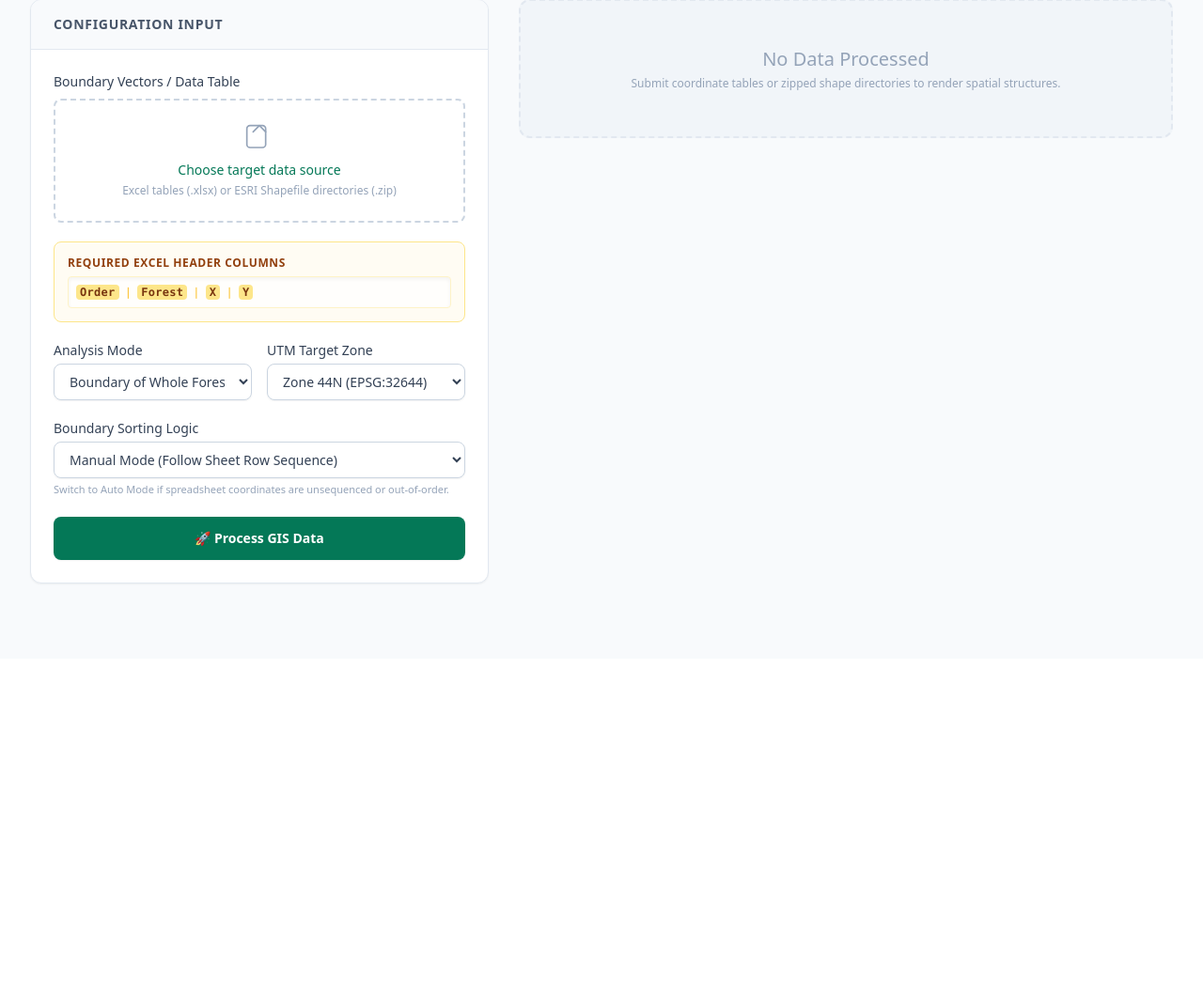
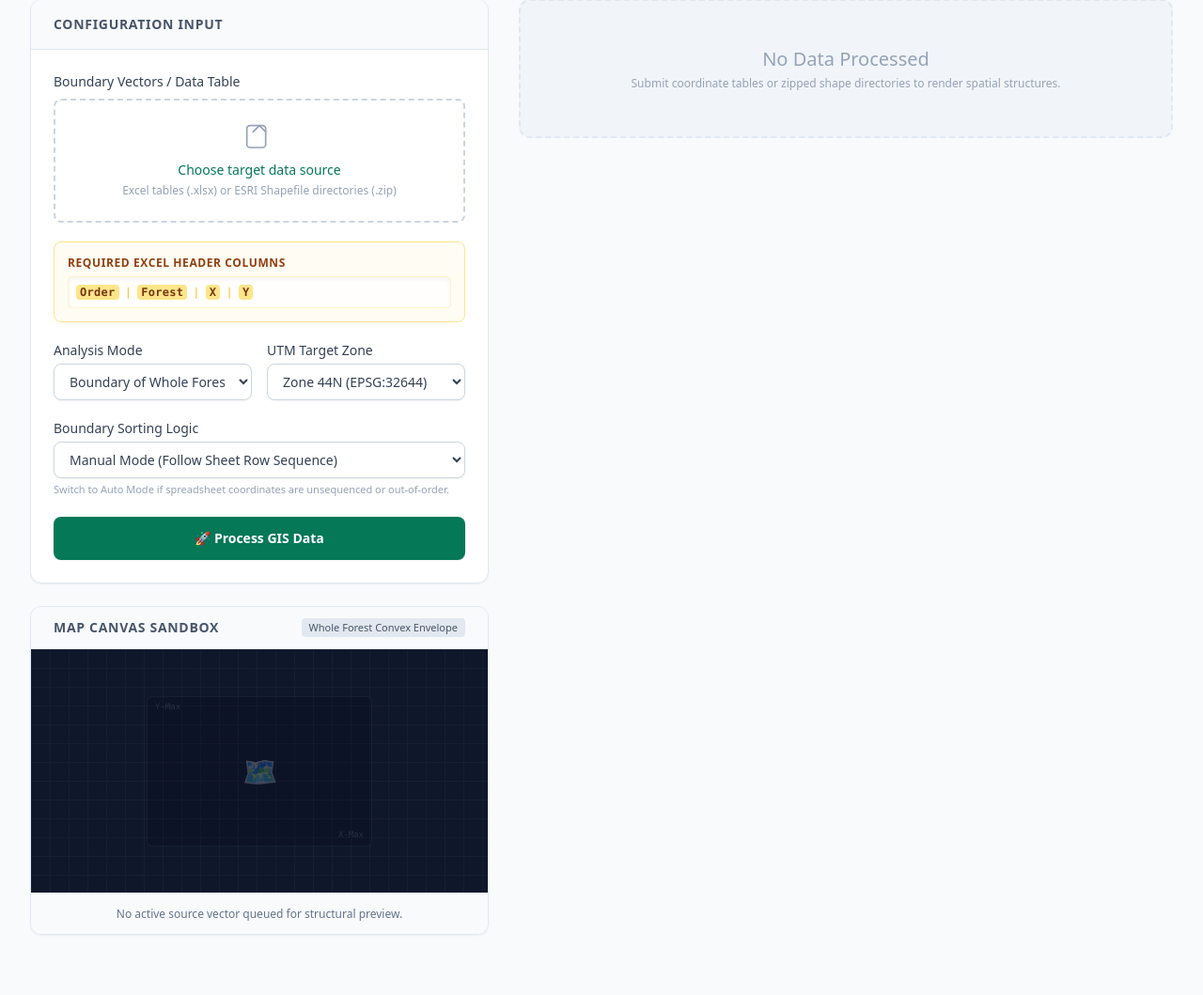
Before and after one commit to 1ravikafle-glitch/ElfakGISProStudio, a Flask app: page / in a window 1280 px wide. Shown: the part 99-1158 px from the top of the page at 94% size. Before the commit the page ends 721 px from the top, so only its background shows below. Run offline with Flask 3, Linux system fonts and the light colour scheme; some libraries are stand-ins or nearby versions.

Commit message:
Update index.html

```diff
--- a/templates/index.html
+++ b/templates/index.html
@@ -15,22 +15,28 @@
             const wholeForestTemplate = document.getElementById("wholeForestTemplate");
             const segmentedForestTemplate = document.getElementById("segmentedForestTemplate");
 
+            // Map Preview Context Elements
+            const previewMapContext = document.getElementById("previewMapContext");
+
             // Handle Mode Visibility Transitions
             if (mode === "sample") {
                 sampleBox.classList.remove("hidden");
                 sampleBox.classList.add("grid");
                 wholeForestTemplate.classList.add("hidden");
                 segmentedForestTemplate.classList.add("hidden");
+                if(previewMapContext) previewMapContext.textContent = "Sample Plot Grid Space";
             } else if (mode === "compartment") {
                 sampleBox.classList.remove("grid");
                 sampleBox.classList.add("hidden");
                 wholeForestTemplate.classList.add("hidden");
                 segmentedForestTemplate.classList.remove("hidden");
+                if(previewMapContext) previewMapContext.textContent = "Segmented Forest Compartments";
             } else {
                 sampleBox.classList.remove("grid");
                 sampleBox.classList.add("hidden");
                 wholeForestTemplate.classList.remove("hidden");
                 segmentedForestTemplate.classList.add("hidden");
+                if(previewMapContext) previewMapContext.textContent = "Whole Forest Convex Envelope";
             }
 
             // Hide boundary algorithm choices if user directly uploads a raw Shapefile zip
@@ -51,14 +57,22 @@
             const previewContainer = document.getElementById("previewContainer");
             const previewFileName = document.getElementById("previewFileName");
             const previewType = document.getElementById("previewType");
+            const liveMapPreview = document.getElementById("liveMapPreview");
+            const mapStatusText = document.getElementById("mapStatusText");
 
             if (fileInput && fileInput.files.length > 0) {
                 const file = fileInput.files[0];
                 previewFileName.textContent = file.name;
                 previewType.textContent = (file.size / 1024).toFixed(1) + " KB";
                 previewContainer.classList.remove("hidden");
+
+                // Update Map Preview state to reflect loaded data stage
+                if(liveMapPreview) liveMapPreview.classList.remove("opacity-40");
+                if(mapStatusText) mapStatusText.innerHTML = `⚠️ Vector canvas ready. Press <span class="font-semibold text-emerald-700">Process GIS Data</span> to compute spatial shapes.`;
             } else {
                 previewContainer.classList.add("hidden");
+                if(liveMapPreview) liveMapPreview.classList.add("opacity-40");
+                if(mapStatusText) mapStatusText.textContent = "No active source vector queued for structural preview.";
             }
         }
 
@@ -99,7 +113,8 @@
 
         <div class="grid grid-cols-1 lg:grid-cols-12 gap-8 items-start">
 
-            <div class="lg:col-span-5 bg-white rounded-xl shadow-sm border border-slate-200 overflow-hidden">
+            <div class="lg:col-span-5 space-y-6">
+                <div class="bg-white rounded-xl shadow-sm border border-slate-200 overflow-hidden">
                     <div class="bg-slate-50 px-6 py-4 border-b border-slate-200">
                         <h2 class="text-sm font-semibold uppercase tracking-wider text-slate-600">Configuration Input</h2>
                     </div>
@@ -213,6 +228,28 @@
                     </form>
                 </div>
 
+                <div class="bg-white rounded-xl shadow-sm border border-slate-200 overflow-hidden">
+                    <div class="bg-slate-50 px-6 py-3 border-b border-slate-200 flex items-center justify-between">
+                        <h2 class="text-sm font-semibold uppercase tracking-wider text-slate-600">Map Canvas Sandbox</h2>
+                        <span id="previewMapContext" class="text-[11px] bg-slate-200 text-slate-600 px-2 py-0.5 rounded font-medium">Whole Forest Convex Envelope</span>
+                    </div>
+                    <div class="p-4 bg-slate-900 flex flex-col items-center justify-center relative min-h-[260px] border-b border-slate-100">
+                        <div class="absolute inset-0 opacity-[0.07] bg-[linear-gradient(to_right,#808080_1px,transparent_1px),linear-gradient(to_bottom,#808080_1px,transparent_1px)] bg-[size:20px_20px]"></div>
+
+                        <div id="liveMapPreview" class="w-full max-w-[240px] h-40 border border-slate-700/60 rounded-md relative flex items-center justify-center transition-all duration-300 opacity-40 bg-slate-950/40 shadow-inner z-10">
+                            <span class="text-3xl animate-pulse">🗺️</span>
+                            <div class="absolute top-1 left-2 text-[9px] font-mono text-slate-600">Y-Max</div>
+                            <div class="absolute bottom-1 right-2 text-[9px] font-mono text-slate-600">X-Max</div>
+                        </div>
+                    </div>
+                    <div class="bg-slate-50 px-5 py-3 border-t border-slate-100 text-center">
+                        <p id="mapStatusText" class="text-xs text-slate-500 leading-normal">
+                            No active source vector queued for structural preview.
+                        </p>
+                    </div>
+                </div>
+            </div>
+
             <div class="lg:col-span-7 space-y-6">
 
                 {% if not stats and not map_images %}
```
Lines whose indentation alone changed are shown as unchanged.
